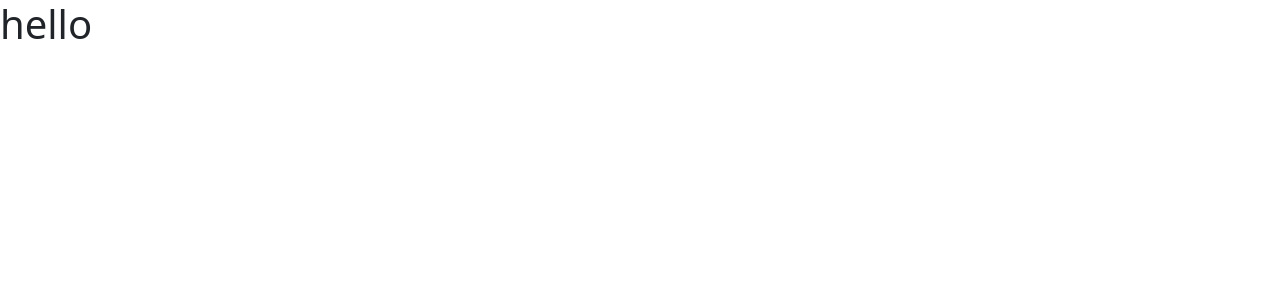
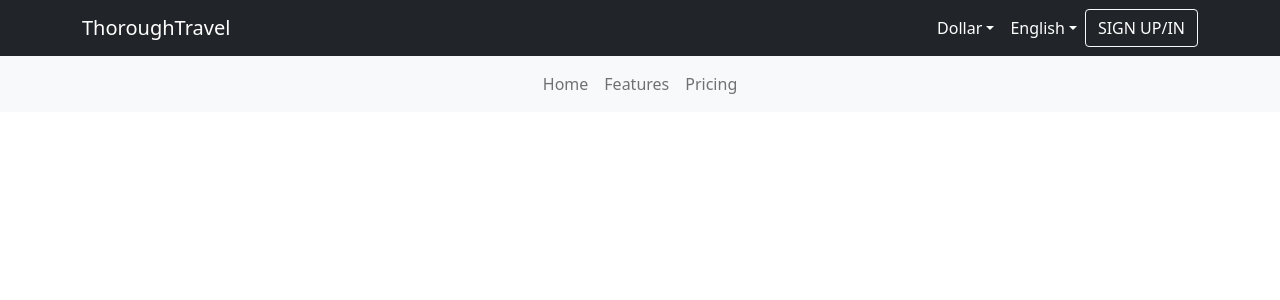
Before and after one commit to ZIHAD22/Thorough-Travel, a React (Create React App) app: page / in a window 1280 px wide. Shown: the top 300 px of the page. Built offline with nearby package versions, Linux system fonts and the light colour scheme.

Commit message:
add navbar and responsive

```diff
--- a/package.json
+++ b/package.json
@@ -3,6 +3,7 @@
   "version": "0.1.0",
   "private": true,
   "dependencies": {
+    "@heroicons/react": "^1.0.6",
     "@testing-library/jest-dom": "^5.16.4",
     "@testing-library/react": "^13.1.1",
     "@testing-library/user-event": "^13.5.0",
--- a/src/App/App.js
+++ b/src/App/App.js
@@ -1,9 +1,10 @@
+import Header from '../components/Header/Header'
 import './App.css'
 
 function App() {
   return (
     <div>
-      <h1>hello</h1>
+      <Header />
     </div>
   )
 }
--- /dev/null
+++ b/src/components/BrandHeader/BrandHeader.css
@@ -0,0 +1,9 @@
+.Brand{
+    height: 44px;
+}
+#navbarScrollingDropdown{
+    color: white !important;
+}
+#navbarScrollingDropdown2{
+    color: white !important;
+}
--- /dev/null
+++ b/src/components/BrandHeader/BrandHeader.jsx
@@ -0,0 +1,52 @@
+import React from "react";
+import { Container, Nav, Navbar, NavDropdown } from "react-bootstrap";
+// import { CurrencyDollarIcon } from "@heroicons/react/solid";
+import "./BrandHeader.css";
+
+const BrandHeader = () => {
+  return (
+    <div>
+      <Navbar bg="dark" variant="dark" expand="lg">
+        <Container>
+          <Navbar.Brand href="#">ThoroughTravel</Navbar.Brand>
+          <Navbar.Toggle aria-controls="navbarScroll" />
+          <Navbar.Collapse id="navbarScroll">
+            <Nav
+              className="ms-auto my-2 my-lg-0"
+              style={{ maxHeight: "100px" }}
+              navbarScroll
+            >
+              <div className="d-flex align-items-center ">
+                <NavDropdown
+                  className="brand-text"
+                  title="Dollar"
+                  id="navbarScrollingDropdown"
+                >
+                  <NavDropdown.Item href="#action3">Dollar</NavDropdown.Item>
+                  <NavDropdown.Item href="#action4">Europe</NavDropdown.Item>
+                  <NavDropdown.Item href="#action5">Yen</NavDropdown.Item>
+                </NavDropdown>
+                <NavDropdown
+                  className="brand-text"
+                  title="English"
+                  id="navbarScrollingDropdown2"
+                >
+                  <NavDropdown.Item href="#action3">English</NavDropdown.Item>
+                  <NavDropdown.Item href="#action4">France</NavDropdown.Item>
+                  <NavDropdown.Item href="#action5">Japanese</NavDropdown.Item>
+                </NavDropdown>
+                <div>
+                  <button className="btn btn-dark border border-light">
+                    SIGN UP/IN
+                  </button>
+                </div>
+              </div>
+            </Nav>
+          </Navbar.Collapse>
+        </Container>
+      </Navbar>
+    </div>
+  );
+};
+
+export default BrandHeader;
--- /dev/null
+++ b/src/components/Header/Header.jsx
@@ -0,0 +1,22 @@
+import React from "react";
+import { Container, Nav, Navbar } from "react-bootstrap";
+import BrandHeader from "../BrandHeader/BrandHeader";
+
+const Header = () => {
+  return (
+    <div>
+      <BrandHeader />
+      <Navbar bg="light" variant="light">
+        <Container>
+          <Nav className="mx-auto">
+            <Nav.Link href="#home">Home</Nav.Link>
+            <Nav.Link href="#features">Features</Nav.Link>
+            <Nav.Link href="#pricing">Pricing</Nav.Link>
+          </Nav>
+        </Container>
+      </Navbar>
+    </div>
+  );
+};
+
+export default Header;
--- a/src/index.js
+++ b/src/index.js
@@ -4,6 +4,7 @@ import './index.css'
 import App from './App/App'
 import reportWebVitals from './reportWebVitals'
 import 'bootstrap/dist/css/bootstrap.min.css'
+import 'bootstrap/dist/js/bootstrap.bundle.min.js'
 
 const root = ReactDOM.createRoot(document.getElementById('root'))
 root.render(
```
Also changed, not shown: src/components/Header/Header.css (added), 1 other file (tests, documents, lock files or other folders).
